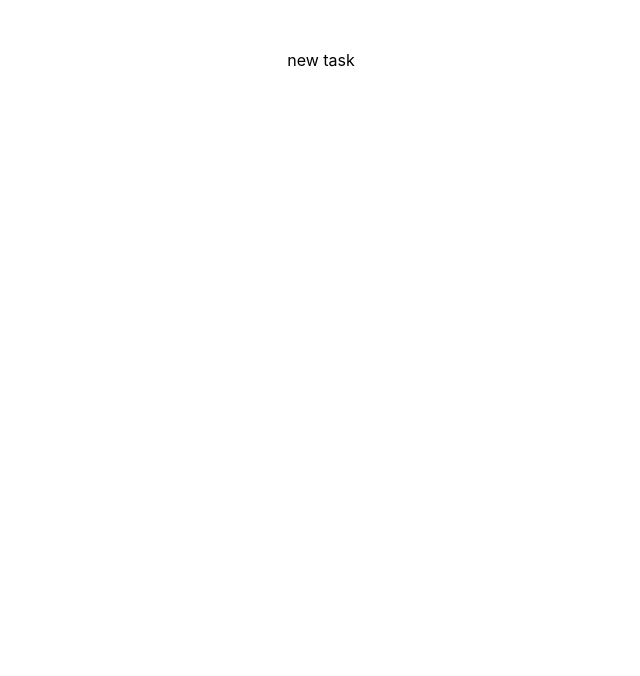
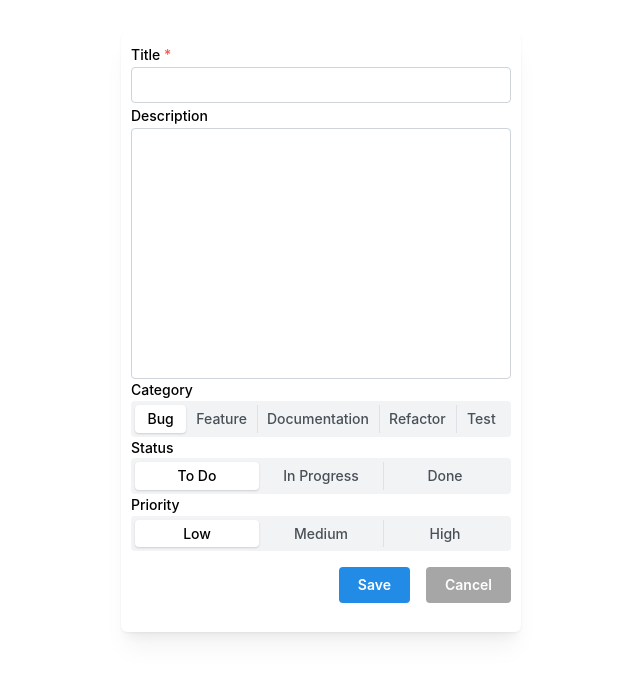
Before and after one commit to polinaKoroleva05/taskManager, a React (Vite) app: page /task/new in a window 1280 px wide. Shown: the top 676 px of the page, without its empty margins (319-959 px from the left). Built offline with nearby package versions, Linux system fonts and the light colour scheme.

Commit message:
newTaskPage and editTaskPage

```diff
--- a/src/app/App.tsx
+++ b/src/app/App.tsx
@@ -2,12 +2,12 @@ import '@mantine/core/styles.css'
 import { MantineProvider } from '@mantine/core'
 import './App.css'
 import { Route, Routes } from 'react-router'
-import {TaskDetails} from '@widgets/taskDetails'
 import { TaskStoreProvider } from '@/app/taskStore'
 import {MainPage} from '@pages/mainPage'
 import { NewTaskPage } from '@/pages/newTaskPage'
 import '@mantine/core/styles.css';
 import '@mantine/carousel/styles.css';
+import { EditTaskPage } from '@/pages/editTaskPage'
 
 function App() {
 
@@ -16,7 +16,7 @@ function App() {
             <TaskStoreProvider>
                 <Routes>
                     <Route path='/' element={<MainPage />} />
-                    <Route path='/task/:id' element={<TaskDetails/>} />
+                    <Route path='/task/:id' element={<EditTaskPage/>} />
                     <Route path='task/new' element={<NewTaskPage/>}/>
                 </Routes>
             </TaskStoreProvider>
--- a/src/app/taskStore/TaskStore.ts
+++ b/src/app/taskStore/TaskStore.ts
@@ -2,6 +2,7 @@ import type {TaskInterface} from '@shared/model/types';
 import {useCallback, useState} from 'react';
 
 export const createTaskStore = function () {
+    let tmpId = 7;
     let tasks: TaskInterface[] = [
         {
             id: 1,
@@ -9,14 +10,16 @@ export const createTaskStore = function () {
             description: 'do task1 please',
             category: 'Bug',
             status: 'Done',
-            priority: 'Low'
+            priority: 'Low',
+            date: new Date().toDateString()
         },
         {
             id: 2,
             title: 'Task2',
             category: 'Documentation',
             status: 'In Progress',
-            priority: 'High'
+            priority: 'High',
+            date: new Date().toDateString()
         },
         {
             id: 3,
@@ -24,7 +27,8 @@ export const createTaskStore = function () {
             description: 'make it good',
             category: 'Feature',
             status: 'To Do',
-            priority: 'Medium'
+            priority: 'Medium',
+            date: new Date().toDateString()
         },
         {
             id: 4,
@@ -32,7 +36,8 @@ export const createTaskStore = function () {
             description: 'Take some rest',
             category: 'Refactor',
             status: 'To Do',
-            priority: 'Low'
+            priority: 'Low',
+            date: new Date().toDateString()
         },
         {
             id: 5,
@@ -40,7 +45,8 @@ export const createTaskStore = function () {
             description: 'Do homework',
             category: 'Test',
             status: 'To Do',
-            priority: 'Medium'
+            priority: 'Medium',
+            date: new Date().toDateString()
         },
         {
             id: 6,
@@ -49,7 +55,8 @@ export const createTaskStore = function () {
                 'Супер подробное описание задачи, со всеми нужными технологиями, уточнениями, шутками-прибаутками, с заходом издалека, с благодарностями, пожеланиями, жалобами, воодушевлениями',
             category: 'Test',
             status: 'To Do',
-            priority: 'Medium'
+            priority: 'Medium',
+            date: new Date().toDateString()
         }
     ];
 
@@ -67,6 +74,8 @@ export const createTaskStore = function () {
         },
         createTask: function (task: TaskInterface) {
             console.log('createTask', this);
+            task.id = tmpId++;
+            task.date = new Date().toDateString();
             this.tasks.push(task);
             console.log(this.tasks);
         },
--- /dev/null
+++ b/src/pages/editTaskPage/EditTaskPage.tsx
@@ -0,0 +1,29 @@
+import {useNavigate, useParams} from 'react-router';
+import {TaskDetails} from '@/widgets/taskDetails';
+import {TaskInterface} from '@/shared/model/types';
+import { useTaskStore } from '@/app/taskStore';
+
+export default function EditTaskPage() {
+    const navigate = useNavigate();
+    const {id} = useParams();
+    const Taskstore: {
+        tasks: TaskInterface[];
+        updateTask: ({id, task}: {id: number; task: TaskInterface}) => void;
+    } = useTaskStore();
+
+    const currentTask = Taskstore.tasks.find((item) => item.id === Number(id));
+    if (!currentTask) {
+        return <p> Not Found :c </p>;
+    }
+    function handleEditTask(taskData: TaskInterface) {
+        Taskstore.updateTask({id: Number(id), task: taskData});
+        navigate('/');
+    }
+    return (
+        <TaskDetails
+            currentTask={currentTask}
+            onSubmitProp={handleEditTask}
+            onCancelProp={() => navigate('/')}
+        />
+    );
+}
--- /dev/null
+++ b/src/pages/editTaskPage/index.ts
@@ -0,0 +1 @@
+export {default as EditTaskPage} from './EditTaskPage'
--- a/src/pages/newTaskPage/newTaskPage.tsx
+++ b/src/pages/newTaskPage/newTaskPage.tsx
@@ -1,3 +1,33 @@
-export default function NewTaskPage(){
-    return <p>new task</p>
+import { useTaskStore } from '@/app/taskStore';
+import {TaskInterface} from '@/shared/model/types';
+import {TaskDetails} from '@/widgets/taskDetails';
+import {useNavigate} from 'react-router';
+
+export default function NewTaskPage() {
+    const navigate = useNavigate();
+    const emptyTask: TaskInterface = {
+        id: null,
+        title: '',
+        description: '',
+        category: 'Bug',
+        status: 'To Do',
+        priority: 'Low',
+        date: null
+    };
+    const Taskstore: {
+        tasks: TaskInterface[];
+        createTask: (task: TaskInterface) => void;
+    } = useTaskStore();
+
+    function handleCreateTask(taskData: TaskInterface) {
+        Taskstore.createTask(taskData)
+        navigate('/')
+    }
+    return (
+        <TaskDetails
+            currentTask={emptyTask}
+            onSubmitProp={handleCreateTask}
+            onCancelProp={() => navigate('/')}
+        />
+    );
 }
--- a/src/shared/model/types.ts
+++ b/src/shared/model/types.ts
@@ -3,10 +3,11 @@ type Status = 'To Do' | 'In Progress' | 'Done'
 type Priority = 'Low' | 'Medium' | 'High'
 
 export interface TaskInterface {
-    id: number,
+    id: number | null,
     title: string;
     description?: string;
     category: Category;
     status: Status;
     priority: Priority;
+    date: string | null
 }
--- a/src/widgets/taskDetails/TaskDetails.tsx
+++ b/src/widgets/taskDetails/TaskDetails.tsx
@@ -15,22 +15,7 @@ import styles from './taskDetails.module.css';
 import {observer} from 'mobx-react-lite';
 import {useTaskStore} from '@/app/taskStore';
 
-export default observer(function TaskDetails() {
-    const navigate = useNavigate();
-    const {id} = useParams();
-    const Taskstore: {
-        tasks: TaskInterface[];
-        updateTask: ({id, task}: {id: number; task: TaskInterface}) => void;
-    } = useTaskStore();
-    const currentTask = Taskstore.tasks.find((item) => item.id === Number(id));
-    if (!currentTask) {
-        return <p> Not Found :c </p>;
-    }
-    function handleSubmit(values: typeof form.values) {
-        console.log(Taskstore)
-        Taskstore.updateTask({id: Number(id), task: values});
-        navigate('/');
-    }
+export default observer(function TaskDetails({currentTask, onSubmitProp, onCancelProp}:{currentTask: TaskInterface, onSubmitProp: (taskData: TaskInterface)=>void, onCancelProp: ()=>void}) {
 
     const form = useForm({
         mode: 'uncontrolled',
@@ -40,7 +25,8 @@ export default observer(function TaskDetails() {
             category: currentTask.category,
             status: currentTask.status,
             priority: currentTask.priority,
-            id: currentTask.id
+            id: currentTask.id,
+            date: currentTask.date
         },
 
         validate: {
@@ -49,7 +35,7 @@ export default observer(function TaskDetails() {
     });
     return (
         <Paper className={styles.form} shadow='md' radius='md'>
-            <form onSubmit={form.onSubmit(handleSubmit)}>
+            <form onSubmit={form.onSubmit(onSubmitProp)}>
                 <TextInput
                     withAsterisk
                     label='Title'
@@ -108,7 +94,7 @@ export default observer(function TaskDetails() {
                     <Button type='submit'>
                         Save
                     </Button>
-                    <Button color='#a6a6a6ff' onClick={() => navigate('/')}>
+                    <Button color='#a6a6a6ff' onClick={onCancelProp}>
                         Cancel
                     </Button>
                 </Group>
```
